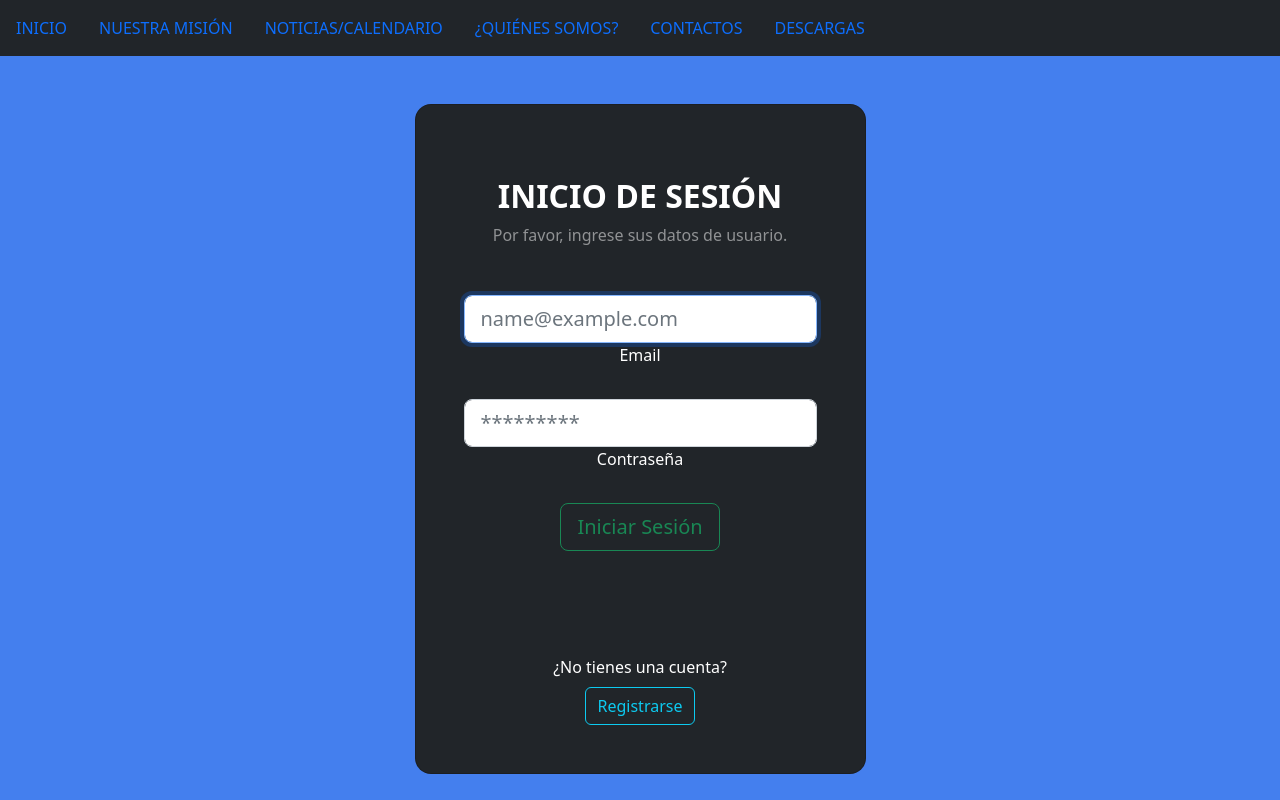
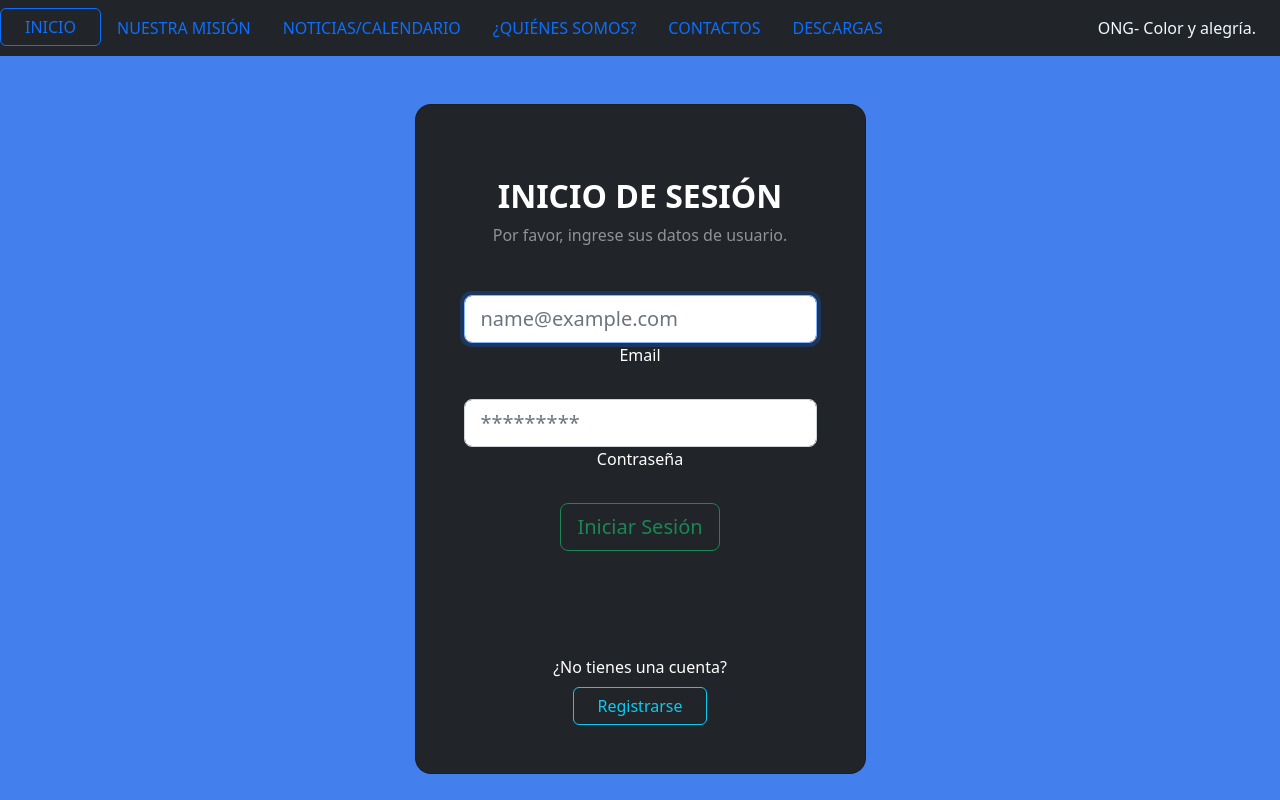
Before and after one commit to DarioSBenitez/Blog-python-django, a Django app: page /login/ in a window 1280 px wide. Run offline with Django 4.2, Linux system fonts and the light colour scheme.

Commit message:
subo actualizaciones de la parte gráfica

```diff
--- a/django_blog/django_blog/urls.py
+++ b/django_blog/django_blog/urls.py
@@ -20,6 +20,7 @@ from .views import login
 from .views import register
 from .views import quienes_somos
 
+
 urlpatterns =[
     path('admin/', admin.site.urls),
     path('inicio/', inicio),
--- a/django_blog/templates/login.html
+++ b/django_blog/templates/login.html
@@ -14,22 +14,25 @@
     <nav class="navbar navbar-dark bg-dark">
       <ul class="nav justify-content-center">
         <li class="nav-item">
-          <a class="nav-link active" aria-current="page" href="#">INICIO</a>
+          <a class="btn btn-outline-primary px-4" href="http://127.0.0.1:8000/inicio/">INICIO</a>
         </li>
-        <a class="nav-link active" aria-current="page" href="#">NUESTRA MISIÓN</a>
+          <a class="nav-link active" aria-current="page" href="">NUESTRA MISIÓN</a>
         </li>
         <li class="nav-item">
           <a class="nav-link active" aria-current="page" href="#">NOTICIAS/CALENDARIO</a>
         </li>
-        <a class="nav-link active" aria-current="page" href="#">¿QUIÉNES SOMOS?</a>
+          <a class="nav-link active" aria-current="page" href="http://127.0.0.1:8000/quienes_somos/">¿QUIÉNES SOMOS?</a>
         </li>
-        <a class="nav-link active" aria-current="page" href="#">CONTACTOS</a>
+          <a class="nav-link active" aria-current="page" href="#">CONTACTOS</a>
         </li>
         <li class="nav-item">
           <a class="nav-link" href="#">DESCARGAS</a>
         </li>
         </li>
       </ul>
+      <span class="nav-item-text px-4"style="color:aliceblue">
+        ONG- Color y alegría.
+      </span>
     </nav>
       <div class="container py-5 h-50">
         <div class="row d-flex justify-content-center align-items-center h-100">
@@ -60,7 +63,7 @@
                 <div>
                   <p class="mb-0 py-2">¿No tienes una cuenta?
                   </p>
-                  <button type="button" class="btn btn-outline-info">Registrarse</button>
+                  <a class="btn btn-outline-info px-4" href="http://127.0.0.1:8000/register/?#">Registrarse</a>
                 </div>
 
               </div>
```
Also changed, not shown: django_blog/templates/plantillacss.css (deleted, +0 -10 lines), django_blog/templates/quienes_somos.html (+40 -0 lines), django_blog/templates/register.html (+5 -2 lines).
